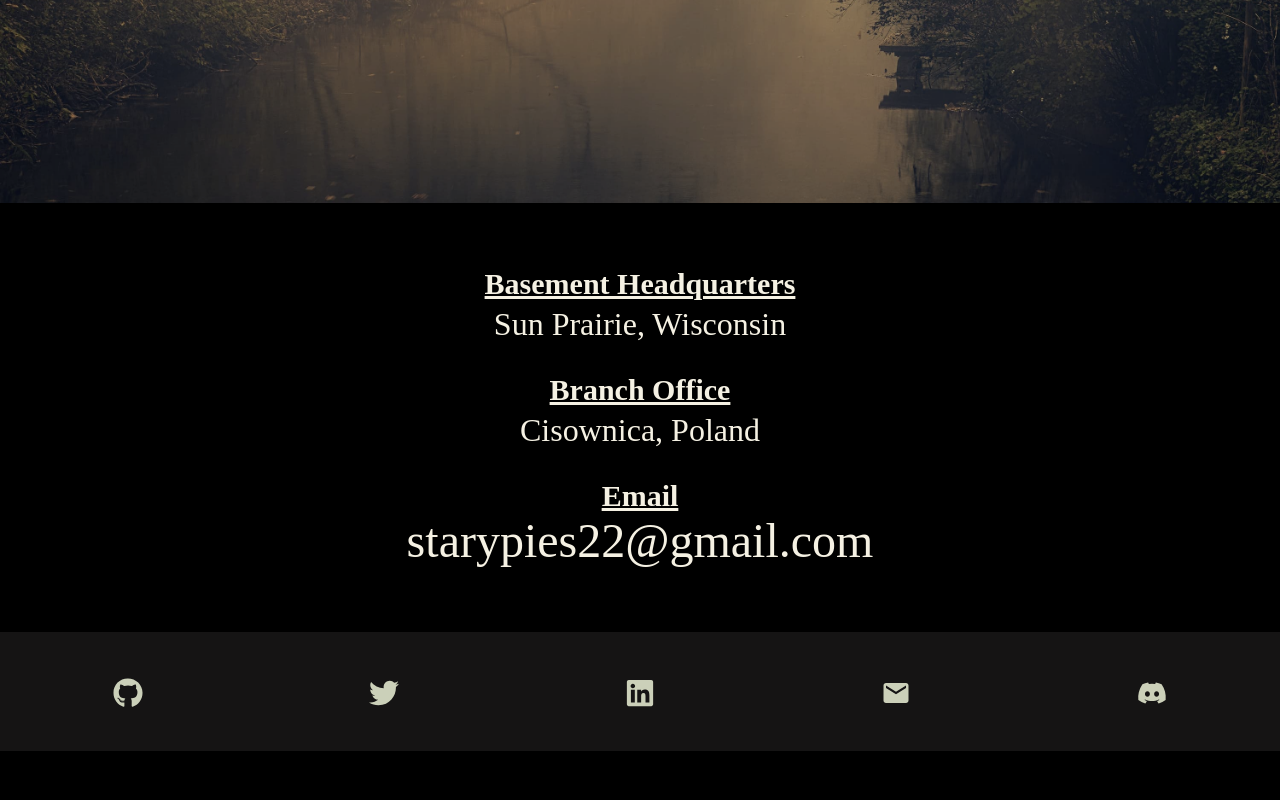
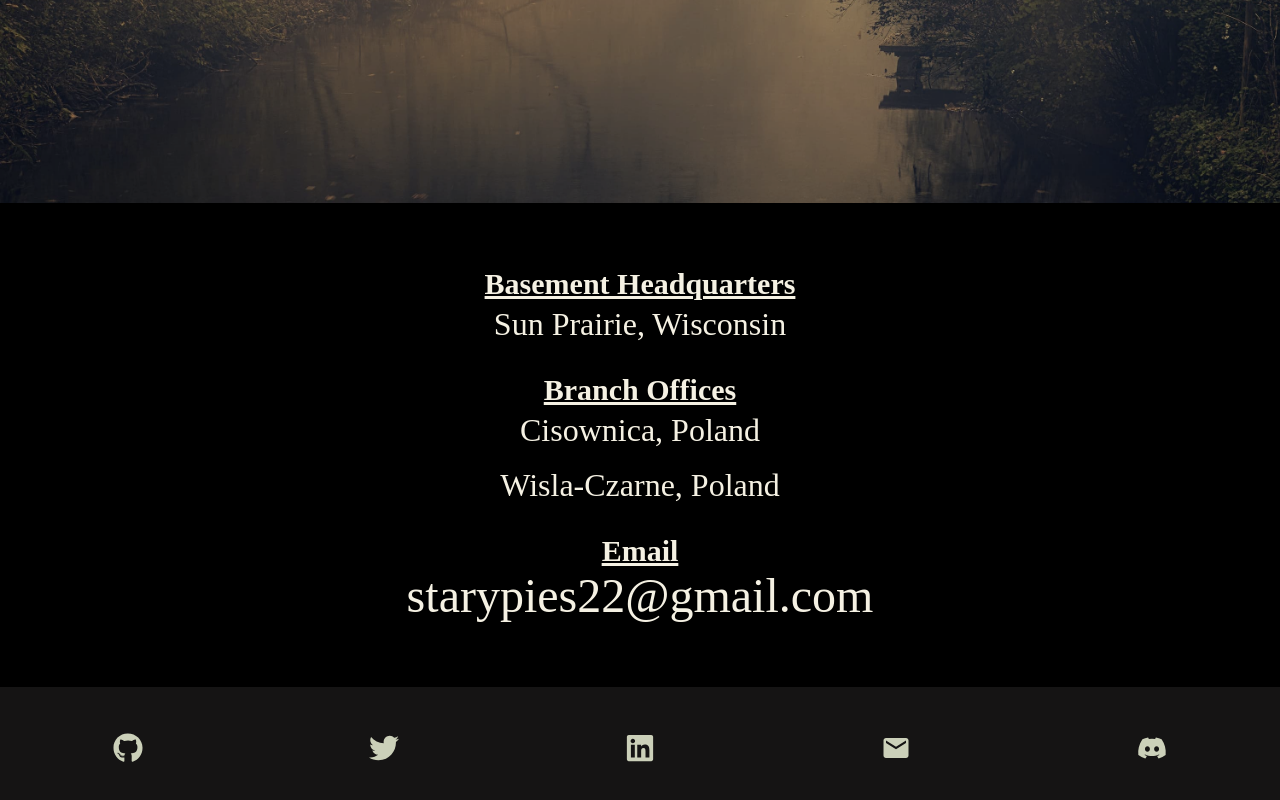
Before and after one commit to smckelli/my-portfolio, a React (Create React App) app: page /contact in a window 1280 px wide. Shown: the part 597-1397 px from the top of the page. Before the commit the page ends 1348 px from the top, so only its background shows below. Built offline with nearby package versions, Linux system fonts and the light colour scheme; a web font is replaced by a local one.

Commit message:
set with portfolio on the main

```diff
--- a/src/components/Form.js
+++ b/src/components/Form.js
@@ -18,8 +18,9 @@ const Form = () => {
             <h4>Basement Headquarters</h4>
             <p>Sun Prairie, Wisconsin</p>
             <p></p>
-            <h4>Branch Office</h4>
+            <h4>Branch Offices</h4>
             <p>Cisownica, Poland</p>
+            <p>Wisla-Czarne, Poland</p>
             <p></p>
             <h4>Email</h4>
             <a href="mailto:starypies22@gmail.com">starypies22@gmail.com</a>
--- a/src/components/HeroAbt.js
+++ b/src/components/HeroAbt.js
@@ -17,7 +17,7 @@ const HeroAbt = () => {
           </div>
           <div className="content">
                 <h1>About Me</h1>
-                <h4>Dad. Husband. Developer. Veteran.</h4>
+                <h4>Dad. Husband. Developer. Leader. Veteran.</h4>
                 <div className="abt-btns">
                 <Link to="/education"
                 className="btn"><FaUserGraduate /></Link>
--- a/src/components/SchoolCardData.js
+++ b/src/components/SchoolCardData.js
@@ -35,7 +35,7 @@ const SchoolCardData = [
         imgsrc: school5,
         title: "Verizon Wireless",
         text: "IS/95 Call Processing, Code Division Multiple Access, ",
-        data: "UNIX Sun Terminals"
+        data: "Visual Basic, UNIX Sun Terminals"
     },
     {
         imgsrc: school6,
```
